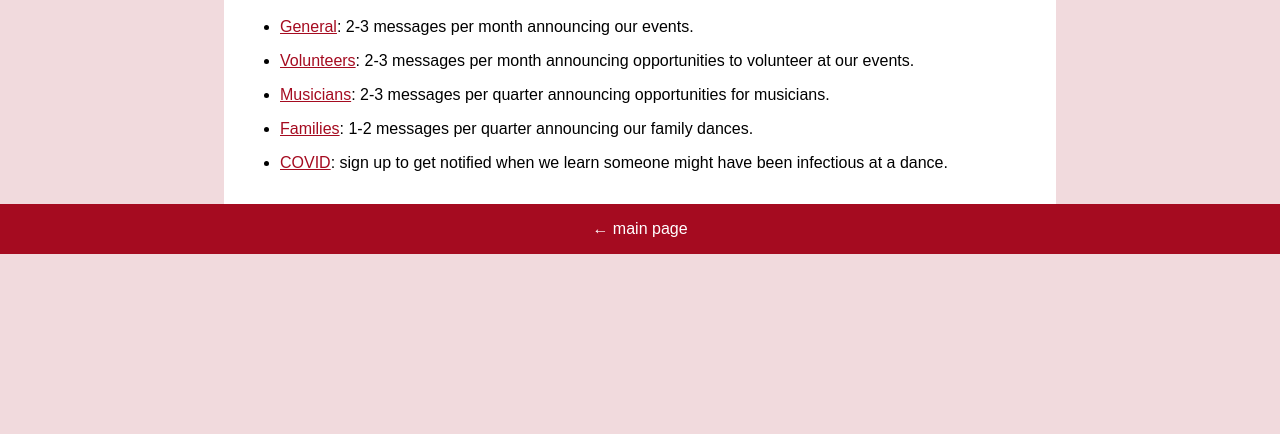
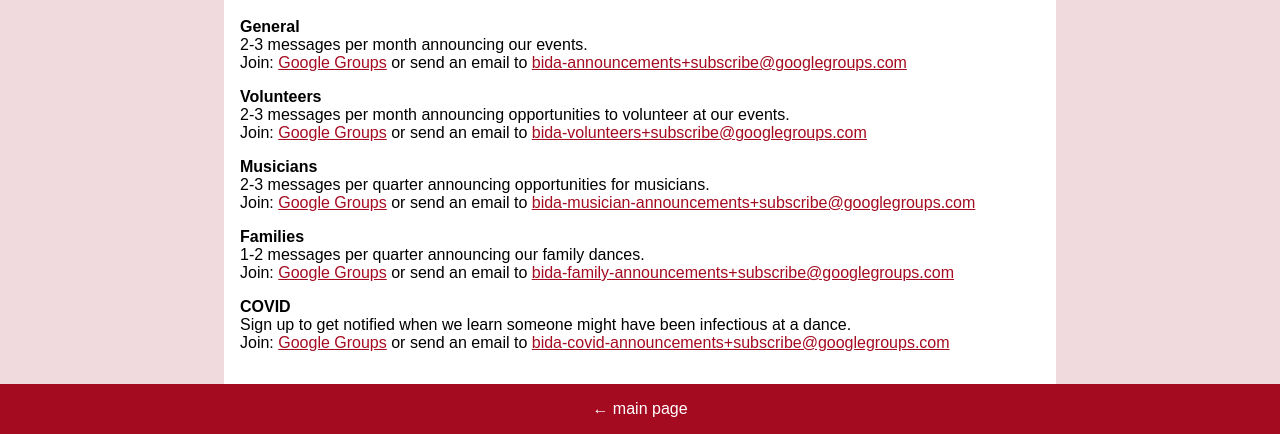
Before and after one commit to jeffkaufman/bidadance.org, a plain HTML site: page join.html in a window 1280 px wide. Shown: the part 397-831 px from the top of the page. Before the commit the page ends 800 px from the top, so only its background shows below. Drawn offline with Linux system fonts and the light colour scheme.

Commit message:
Provide a way for people without google accounts to subscribe to our mailing lists

```diff
--- a/join.html
+++ b/join.html
@@ -11,31 +11,42 @@
 
 <h1>Announcement Mailing Lists</h1>
 
-<ul>
+<p>
+<b>General</b><br />
+2-3 messages per month announcing our events.<br />
+Join: <a href="https://groups.google.com/g/bida-announcements">Google Groups</a>
+or send an email to
+<a href="mailto:bida-announcements+subscribe@googlegroups.com">bida-announcements+subscribe@googlegroups.com</a>
 
-<li><p><a
-href="https://groups.google.com/g/bida-announcements">General</a>:
-2-3 messages per month announcing our events.
+<p>
+<b>Volunteers</b><br />
+2-3 messages per month announcing opportunities to volunteer at our
+events.<br />
+Join: <a href="https://groups.google.com/g/bida-volunteers">Google Groups</a>
+or send an email to
+<a href="mailto:bida-volunteers+subscribe@googlegroups.com">bida-volunteers+subscribe@googlegroups.com</a>
 
-<li><p><a
-href="https://groups.google.com/g/bida-volunteers">Volunteers</a>: 2-3
-messages per month announcing opportunities to volunteer at our
-events.
+<p>
+<b>Musicians</b><br />
+2-3 messages per quarter announcing opportunities for musicians.<br />
+Join: <a href="https://groups.google.com/g/bida-musician-announcements">Google Groups</a>
+or send an email to
+<a href="mailto:bida-musician-announcements+subscribe@googlegroups.com">bida-musician-announcements+subscribe@googlegroups.com</a>
 
-<li><p><a
-href="https://groups.google.com/g/bida-musician-announcements">Musicians</a>:
-2-3 messages per quarter announcing opportunities for musicians.
+<p>
+<b>Families</b><br />
+1-2 messages per quarter announcing our family dances.<br />
+Join: <a href="https://groups.google.com/g/bida-family-announcements">Google Groups</a>
+or send an email to
+<a href="mailto:bida-family-announcements+subscribe@googlegroups.com">bida-family-announcements+subscribe@googlegroups.com</a>
 
-<li><p><a
-href="https://groups.google.com/g/bida-family-announcements">Families</a>:
-1-2 messages per quarter announcing our family dances.
-
-<li><p><a
-href="https://groups.google.com/g/bida-covid-announcements">COVID</a>:
-sign up to get notified when we learn someone might have been
-infectious at a dance.
-
-</ul>
+<p>
+<b>COVID</b><br />
+Sign up to get notified when we learn someone might have been
+infectious at a dance.<br />
+Join: <a href="https://groups.google.com/g/bida-covid-announcements">Google Groups</a>
+or send an email to
+<a href="mailto:bida-covid-announcements+subscribe@googlegroups.com">bida-covid-announcements+subscribe@googlegroups.com</a>
 
 </div>
 <a href="/"><div id=back-bar>&larr; main page</div></a>
```
